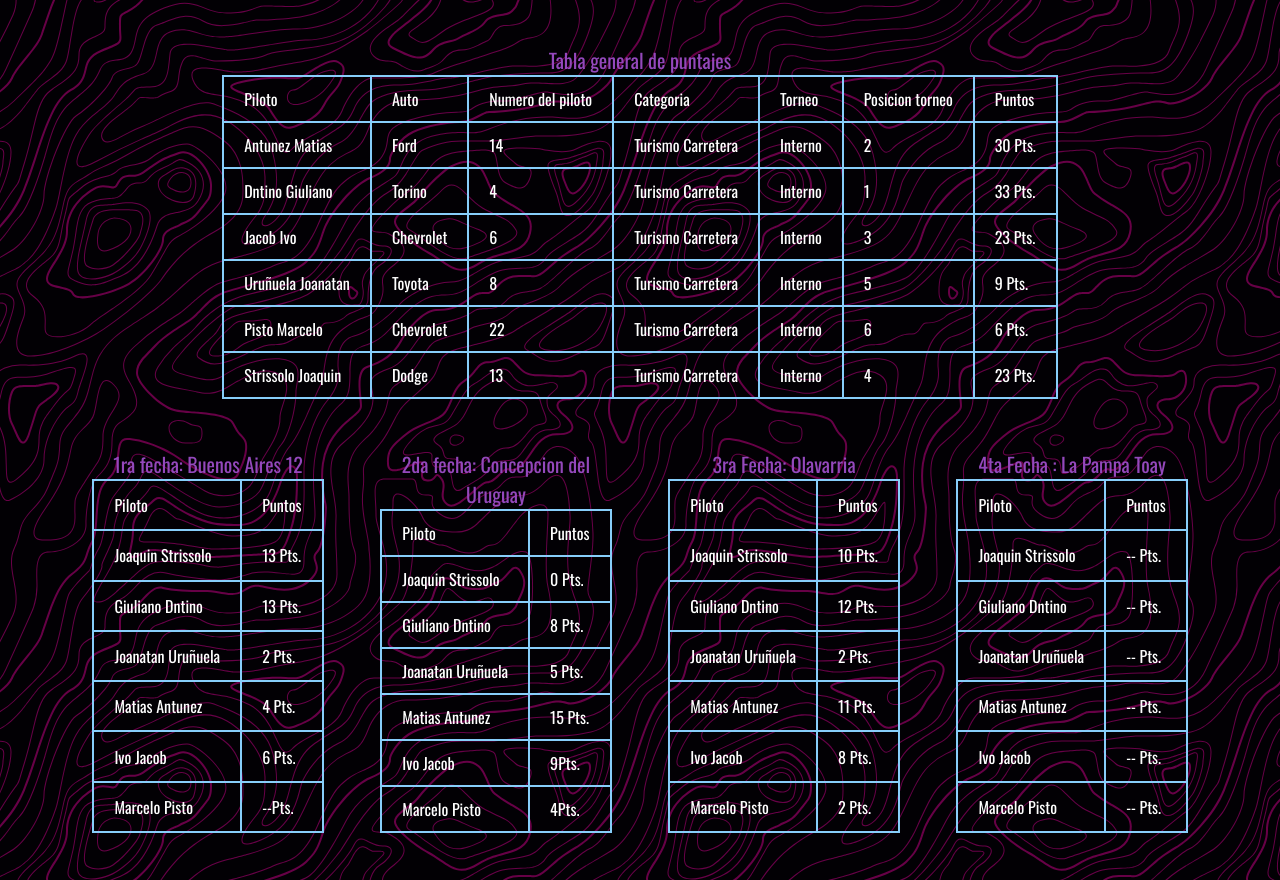
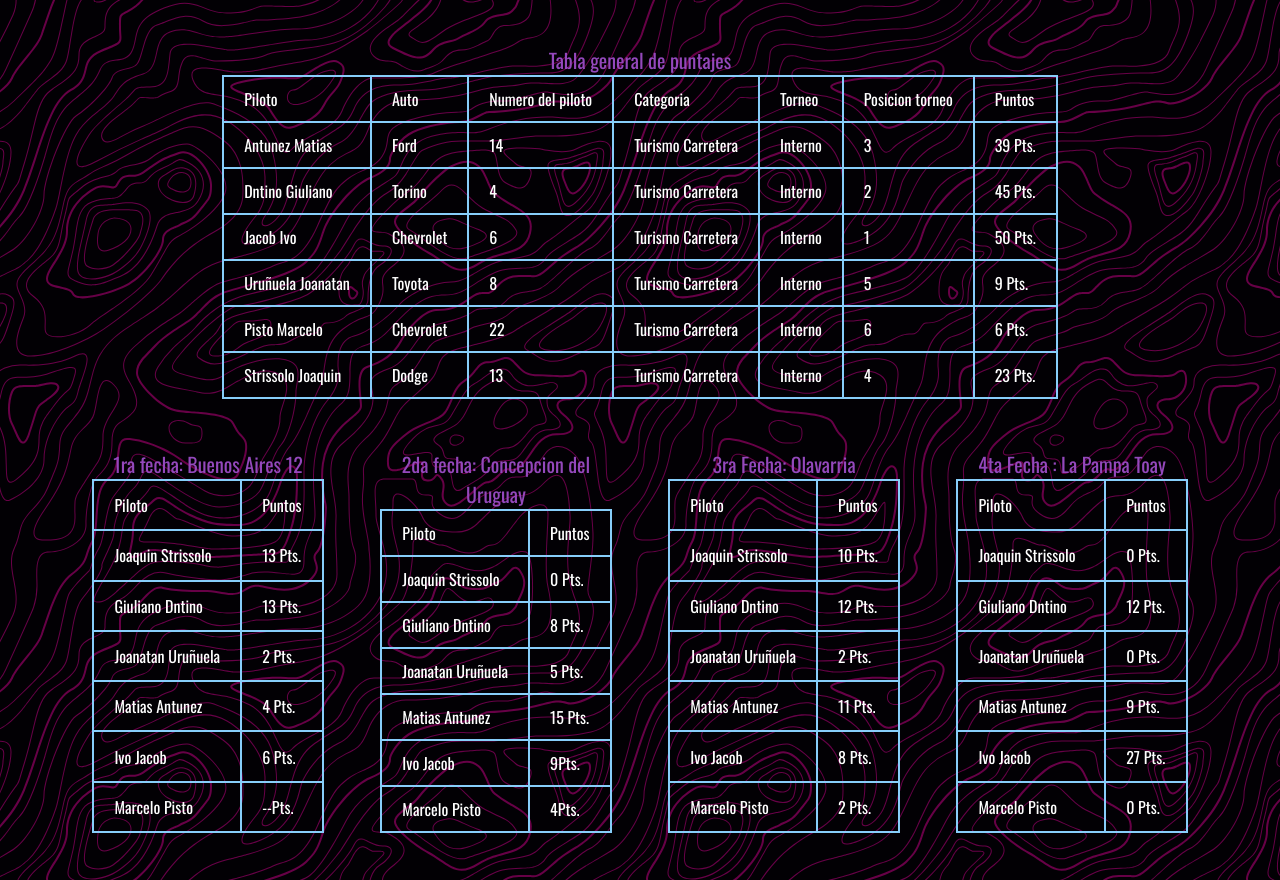
Before and after one commit to joakoS3/Cracker-Team, a plain HTML site: page paginas/torneo.html in a window 1280 px wide. Shown: the part 67-947 px from the top of the page. Drawn offline with nearby package versions, Linux system fonts and the light colour scheme.

Commit message:
actualice la tabla del torneo

```diff
--- a/paginas/torneo.html
+++ b/paginas/torneo.html
@@ -45,8 +45,8 @@
                 <td>14</td>
                 <td>Turismo Carretera</td>
                 <td>Interno</td>
-                <td>2</td>
-                <td>30 Pts.</td>
+                <td>3</td>
+                <td>39 Pts.</td>
             </tr>
             <tr>
                 <td>Dntino Giuliano</td>
@@ -54,8 +54,8 @@
                 <td>4</td>
                 <td>Turismo Carretera</td>
                 <td>Interno</td>
-                <td>1</td>
-                <td>33 Pts.</td>
+                <td>2</td>
+                <td>45 Pts.</td>
             </tr>
             <tr>
                 <td>Jacob Ivo</td>
@@ -63,8 +63,8 @@
                 <td>6</td>
                 <td>Turismo Carretera</td>
                 <td>Interno</td>
-                <td>3</td>
-                <td>23 Pts.</td>
+                <td>1</td>
+                <td>50 Pts.</td>
             </tr>
             <tr>
                 <td>Uruñuela Joanatan</td>
@@ -197,27 +197,27 @@
                 </tr>
                 <tr>
                     <td>Joaquin Strissolo</td>
-                    <td>-- Pts.</td>
+                    <td>0 Pts.</td>
                 </tr>
                 <tr>
                     <td>Giuliano Dntino</td>
-                    <td>-- Pts.</td>
+                    <td>12 Pts.</td>
                 </tr>
                 <tr>
                     <td>Joanatan Uruñuela</td>
-                    <td>-- Pts.</td>
+                    <td>0 Pts.</td>
                 </tr>
                 <tr>
                     <td>Matias Antunez</td>
-                    <td>-- Pts.</td>
+                    <td>9 Pts.</td>
                 </tr>
                 <tr>
                     <td>Ivo Jacob</td>
-                    <td>-- Pts.</td>
+                    <td>27 Pts.</td>
                 </tr>
                 <tr>
                     <td>Marcelo Pisto</td>
-                    <td>-- Pts.</td>
+                    <td>0 Pts.</td>
                 </tr>
          </table>
         <table>
```
